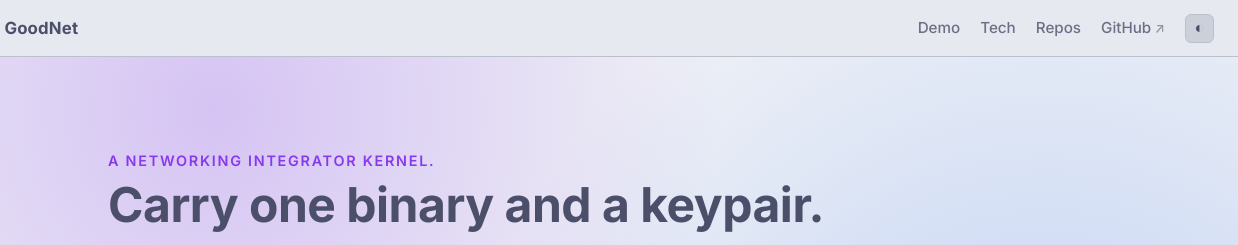
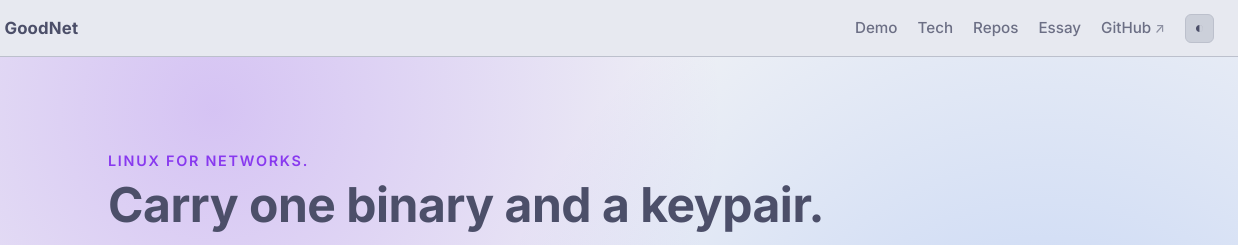
Before and after one commit to GoodNet-io/goodnet-io.github.io, a website built with Vite: page index.html in a window 1280 px wide. Shown: the top 245 px of the page, 42-1280 px from the left. Built offline with nearby package versions, Linux system fonts and the light colour scheme.

Commit message:
Linux for networks title, essay nav link

```diff
--- a/index.html
+++ b/index.html
@@ -9,14 +9,14 @@
       content="GoodNet — a networking integrator kernel. Multi-path transports, plug-in security, peer-key addressing, real SSH replacement."
     />
     <meta name="color-scheme" content="dark light" />
-    <meta property="og:title" content="GoodNet — networking integrator kernel" />
+    <meta property="og:title" content="GoodNet — Linux for networks" />
     <meta
       property="og:description"
       content="Multi-path transports, plug-in security, peer-key addressing, real SSH replacement."
     />
     <meta property="og:url" content="https://goodnet-io.github.io/" />
     <meta property="og:type" content="website" />
-    <title>GoodNet — networking integrator kernel</title>
+    <title>GoodNet — Linux for networks</title>
     <link rel="preconnect" href="https://fonts.googleapis.com" />
     <link rel="preconnect" href="https://fonts.gstatic.com" crossorigin />
     <link
@@ -34,6 +34,7 @@
         <a href="#demo">Demo</a>
         <a href="#tech">Tech</a>
         <a href="#repos">Repos</a>
+        <a href="/no-one-took-your-freedom.html">Essay</a>
         <a
           class="external"
           href="https://github.com/GoodNet-io/goodnet"
@@ -57,7 +58,7 @@
       <section class="hero">
         <div class="hero-inner">
           <h1>
-            <span class="hero-eyebrow">A networking integrator kernel.</span>
+            <span class="hero-eyebrow">Linux for networks.</span>
             <span class="hero-title">Carry one binary and a keypair.</span>
           </h1>
           <p class="hero-sub">
```
